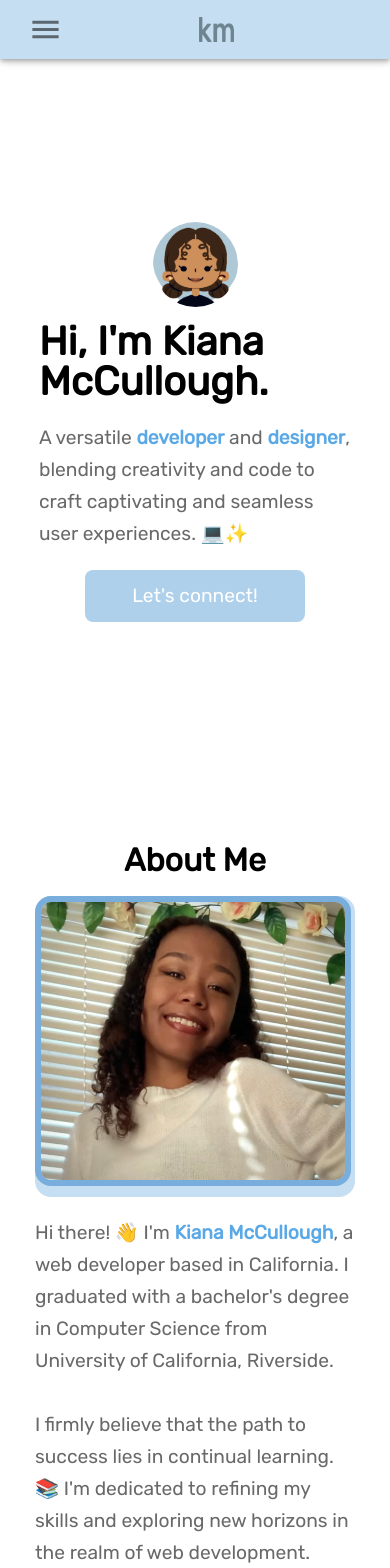
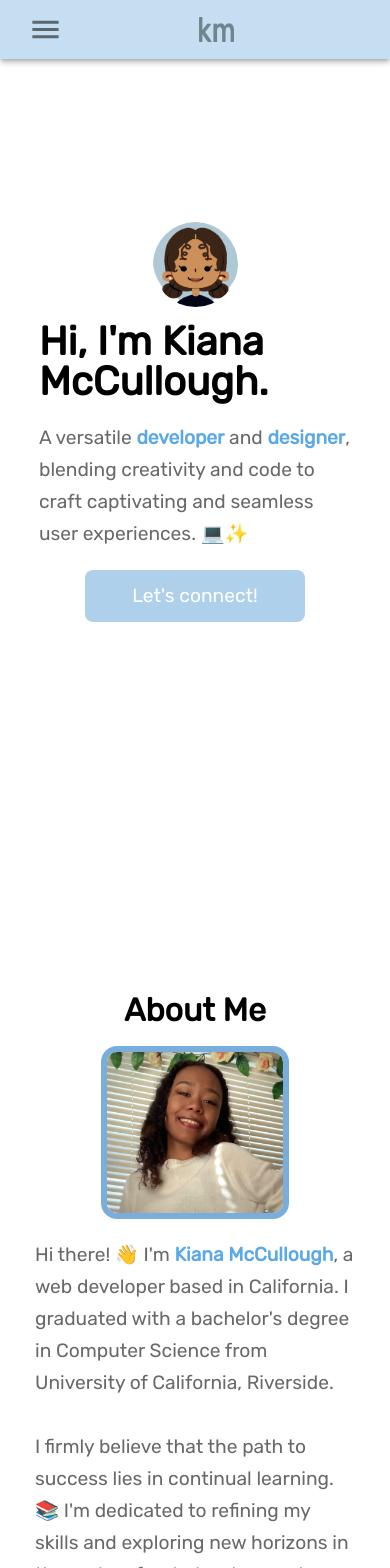
Before and after one commit to kianamcc/myportfolio, a React (Create React App) app: page / in a window 390 px wide. Shown: the top 1568 px of the page. Built offline with nearby package versions, Linux system fonts and the light colour scheme; a web font is replaced by a local one.

Commit message:
more responsiveness

```diff
--- a/src/components/about/About.css
+++ b/src/components/about/About.css
@@ -42,9 +42,36 @@
   .about-flex-container {
     flex-direction: column;
   }
+
+  .about-left {
+    display: flex;
+    justify-content: center;
+    background-color: white;
+  }
+
+  .about-img {
+    width: 55%;
+    height: 55%;
+    display: flex;
+    justify-content: center;
+    align-items: center;
+  }
 }
 
 @media only screen and (min-width: 768px) {
+  .about-img {
+    width: 95%;
+    height: 95%;
+  }
+
+  .about-text {
+    flex: 0.6;
+  }
+
+  .about-left {
+    flex: 0.4;
+  }
+
   .about-flex-container {
     flex-direction: initial;
   }
@@ -55,7 +82,13 @@
     display: flex;
     justify-content: center;
   }
+
+  .about-left {
+    flex: initial;
+  }
+
   .about-text {
+    flex: initial;
     padding: 30px;
   }
 }
--- a/src/components/header/Header.css
+++ b/src/components/header/Header.css
@@ -1,6 +1,6 @@
 .header {
-  margin: 0;
-  padding: 0;
+  /* margin: 0;
+  padding: 0; */
   width: 100%;
 }
 
@@ -172,7 +172,7 @@
   }
 }
 
-@media screen and (min-width: 320px) and (max-width: 844px) and (orientation: landscape) {
+@media screen and (min-width: 320px) and (max-width: 915px) and (orientation: landscape) {
   .header-container {
     padding-top: 64px;
   }
--- a/src/components/header/Header.js
+++ b/src/components/header/Header.js
@@ -7,8 +7,8 @@ import "./Header.css";
 
 const Header = () => {
   return (
-    <header className="header" id="Home">
-      <section className="header-container">
+    <section className="header" id="Home">
+      <div className="header-container">
         <div className="header-left">
           <h1 className="intro">Hi, I'm Kiana McCullough.</h1>
           <p className="intro-description section-paragraph">
@@ -30,8 +30,8 @@ const Header = () => {
         <div className="header-right">
           <img src={headerImg} alt="header-img" className="header-img" />
         </div>
-      </section>
-    </header>
+      </div>
+    </section>
   );
 };
 
--- a/src/components/projects/Projects.css
+++ b/src/components/projects/Projects.css
@@ -12,11 +12,10 @@
   font-size: 1.2rem;
 }
 
-.projects-container {
-  padding: 0px 100px 50px 100px;
-}
-
 .projects-flex-container {
+  box-shadow: 5px 5px 5px rgba(0, 0, 0, 0.1);
+  border-radius: 8px;
+  padding: 10px;
   display: flex;
   gap: 35px;
   flex-wrap: wrap;
@@ -82,7 +81,7 @@
 
 @media (min-width: 320px) {
   .projects-container {
-    padding: 30px 50px 50px 50px;
+    padding: 25px 16px 16px 16px;
   }
 
   .project-description {
@@ -97,6 +96,10 @@
 @media (min-width: 768px) {
   .project-description {
     font-size: 1.1rem;
+  }
+
+  .projects-container {
+    padding: 25px 55px 50px 55px;
   }
 }
 
```
